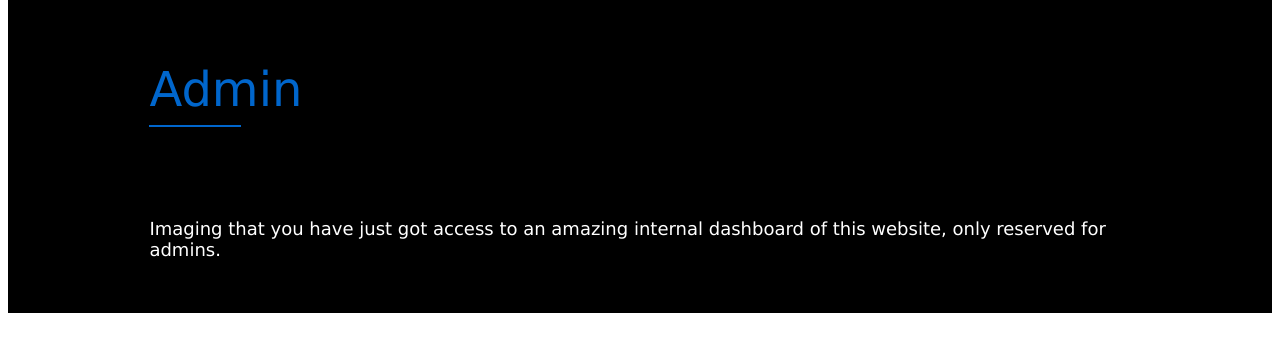
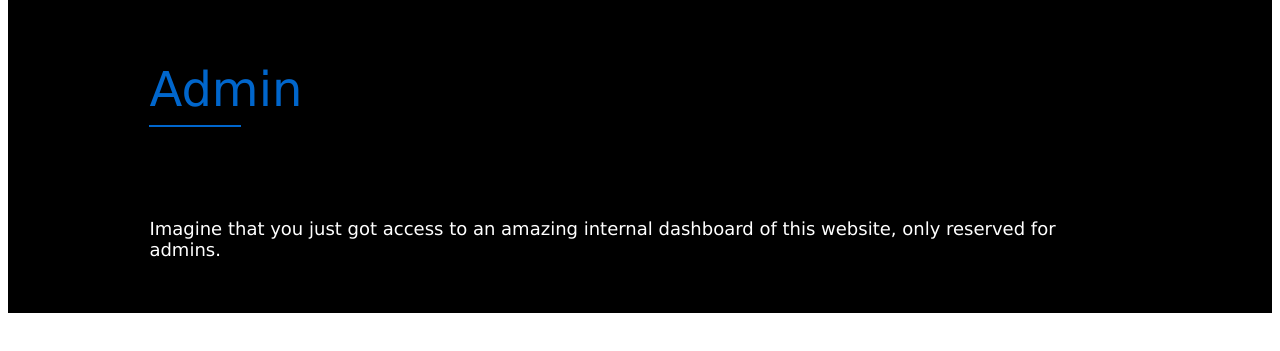
Before and after one commit to achrafsouk/cloudfront-rule-engine, a website: page html/admin.html in a window 1280 px wide. Shown: the part 157-508 px from the top of the page. Drawn offline with Linux system fonts and the light colour scheme.

Commit message:
Update admin.html

```diff
--- a/html/admin.html
+++ b/html/admin.html
@@ -82,7 +82,7 @@
 					<tr>
 						<td>
 							<font face="Verdana" size="4" color="white">
-								Imaging that you have just got access to an amazing internal dashboard of this website, only reserved for admins.
+								Imagine that you just got access to an amazing internal dashboard of this website, only reserved for admins.
 							</font>
 						</td>
 					</tr>
```
